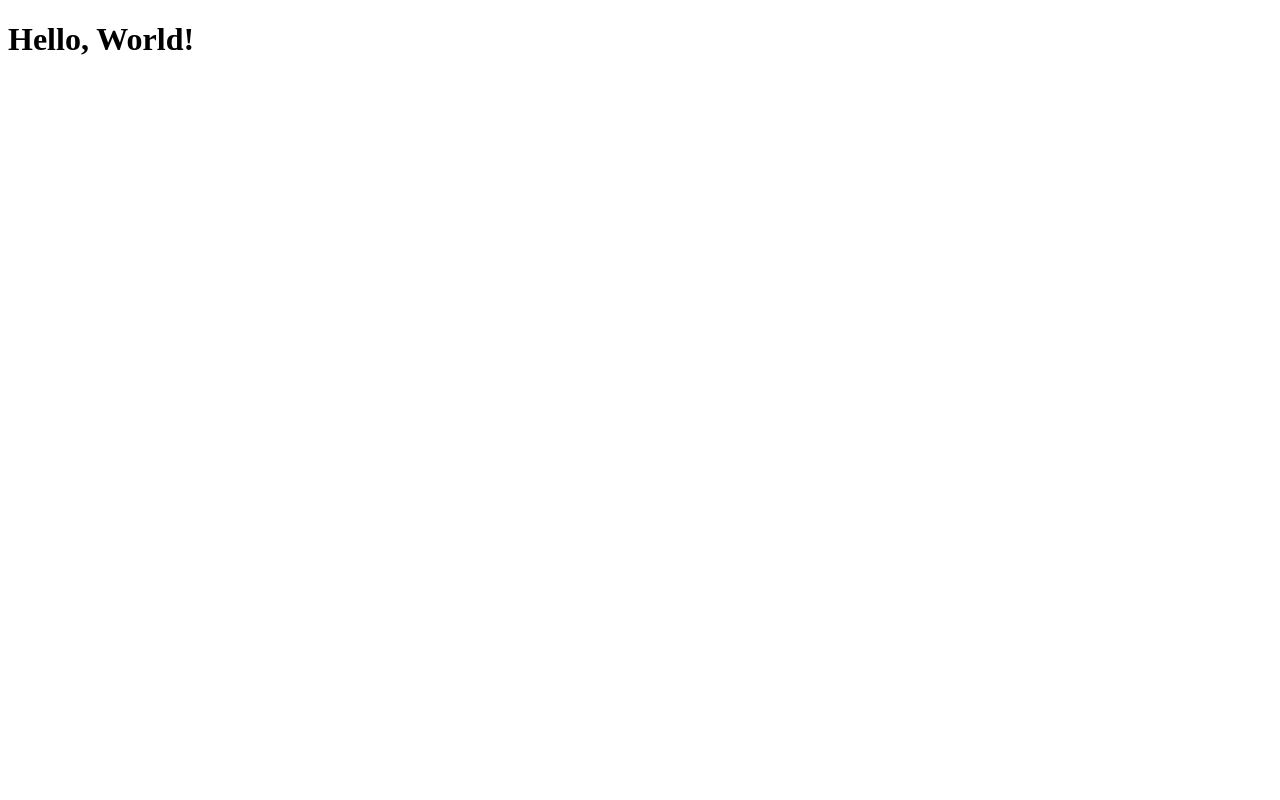
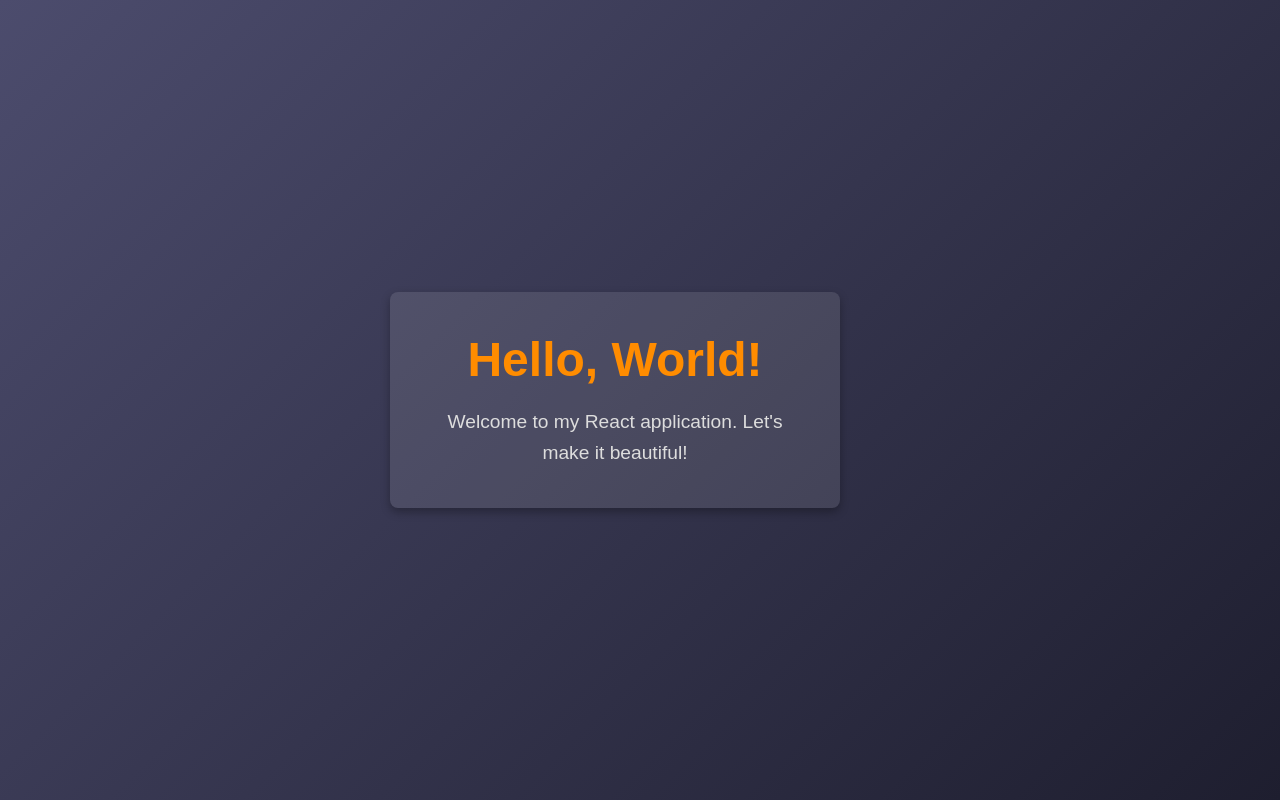
Before and after one commit to ludmattern/ft_transcendence, a React (Create React App) app in the folder frontend/: page / in a window 1280 px wide. Built offline with nearby package versions, Linux system fonts and the light colour scheme.

Commit message:
add css and tst

```diff
--- /dev/null
+++ b/frontend/src/App.css
@@ -0,0 +1,39 @@
+/* App.css */
+
+* {
+    margin: 0;
+    padding: 0;
+    box-sizing: border-box;
+  }
+
+  body {
+    font-family: 'Arial', sans-serif;
+    display: flex;
+    justify-content: center;
+    align-items: center;
+    height: 100vh;
+    background: linear-gradient(135deg, #4c4c6d, #1e1e2f);
+    color: #f9f9f9;
+  }
+
+  .App {
+    text-align: center;
+    background-color: rgba(255, 255, 255, 0.1);
+    padding: 40px;
+    border-radius: 8px;
+    box-shadow: 0px 4px 10px rgba(0, 0, 0, 0.3);
+    max-width: 500px;
+    width: 90%;
+  }
+
+  h1 {
+    font-size: 3rem;
+    color: #ff8c00;
+    margin-bottom: 20px;
+  }
+
+  p {
+    font-size: 1.2rem;
+    line-height: 1.6;
+    color: #dddddd;
+  }
--- a/frontend/src/App.js
+++ b/frontend/src/App.js
@@ -1,10 +1,12 @@
 // frontend/src/App.js
 import React from 'react';
+import './App.css';
 
 function App() {
   return (
     <div className="App">
       <h1>Hello, World!</h1>
+      <p>Welcome to my React application. Let's make it beautiful!</p>
     </div>
   );
 }
```
